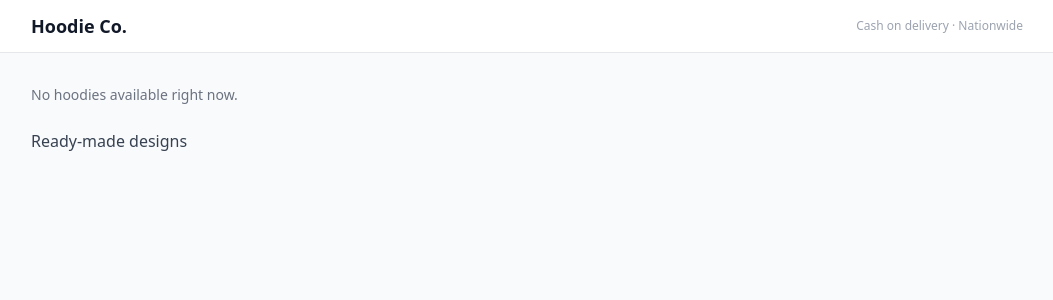
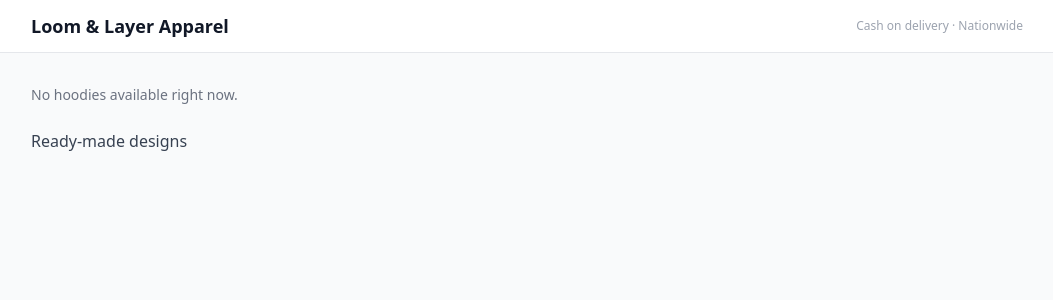
Before and after one commit to mominur-iccs/Loom-and-Layer, a Django app: page / in a window 1280 px wide. Shown: the top 300 px of the page, without its empty margins (113-1166 px from the left). Run offline with Django 5.2, Linux system fonts and the light colour scheme; data that the repository does not hold is empty; some libraries are stand-ins or nearby versions.

Commit message:
Change branding

```diff
--- a/home/tasks.py
+++ b/home/tasks.py
@@ -84,7 +84,7 @@ def process_order(self, order_id):
         # --- Customer email ---
         if order.email:
             customer_context = {"order": order, "has_previews": has_previews}
-            customer_subject = f"Your Hoodie Co. order #{order.id} is confirmed"
+            customer_subject = f"Your Loom & Layer Apparel order #{order.id} is confirmed"
             customer_text = "\n".join(
                 [
                     f"Hi {order.customer_name},",
@@ -100,7 +100,7 @@ def process_order(self, order_id):
                     f"We'll call you at {order.phone} shortly to confirm, then pack and ship.",
                     "The attached image shows exactly how your design will look.",
                     "",
-                    "— Hoodie Co.",
+                    "— Loom & Layer Apparel",
                 ]
             )
             customer_html = render_to_string("emails/order_customer.html", customer_context)
--- a/home/templates/emails/order_customer.html
+++ b/home/templates/emails/order_customer.html
@@ -10,7 +10,7 @@
 
     <!-- Header -->
     <div style="background:#111827;border-radius:12px 12px 0 0;padding:24px;">
-      <p style="margin:0;color:#ffffff;font-size:20px;font-weight:600;">Hoodie Co.</p>
+      <p style="margin:0;color:#ffffff;font-size:20px;font-weight:600;">Loom & Layer Apparel</p>
       <p style="margin:6px 0 0;color:#9ca3af;font-size:13px;">Order confirmed &middot; #{{ order.id }}</p>
     </div>
 
@@ -63,7 +63,7 @@
       <p style="margin:24px 0 0;font-size:14px;color:#4b5563;line-height:1.6;">
         Questions? Just reply to this email.
       </p>
-      <p style="margin:16px 0 0;font-size:14px;color:#111827;">— Hoodie Co.</p>
+      <p style="margin:16px 0 0;font-size:14px;color:#111827;">— Loom & Layer Apparel</p>
     </div>
 
     <p style="margin:16px 0 0;text-align:center;font-size:12px;color:#9ca3af;">
--- a/home/templates/emails/order_team.html
+++ b/home/templates/emails/order_team.html
@@ -63,7 +63,7 @@
 
     <!-- Footer -->
     <p style="margin:16px 0 0;text-align:center;font-size:12px;color:#9ca3af;">
-      Hoodie Co. &middot; Order placed {{ order.created_at|date:"M j, Y, g:i a" }}
+      Loom & Layer Apparel &middot; Order placed {{ order.created_at|date:"M j, Y, g:i a" }}
     </p>
   </div>
 </body>
--- a/home/templates/hoodie_app/base.html
+++ b/home/templates/hoodie_app/base.html
@@ -3,13 +3,13 @@
 <head>
   <meta charset="UTF-8">
   <meta name="viewport" content="width=device-width, initial-scale=1.0">
-  <title>{% block title %}Hoodie Co.{% endblock %}</title>
+  <title>{% block title %}Loom & Layer Apparel{% endblock %}</title>
   <script src="https://cdn.tailwindcss.com"></script>
 </head>
 <body class="bg-gray-50 text-gray-900">
   <header class="sticky top-0 bg-white border-b z-10">
     <div class="max-w-md md:max-w-5xl mx-auto px-4 py-3 flex items-center justify-between">
-      <a href="{% url 'hoodie_app:home' %}" class="font-semibold text-lg">Hoodie Co.</a>
+      <a href="{% url 'hoodie_app:home' %}" class="font-semibold text-lg">Loom & Layer Apparel</a>
       <span class="text-xs text-gray-400 hidden md:inline">Cash on delivery &middot; Nationwide</span>
     </div>
   </header>
```
